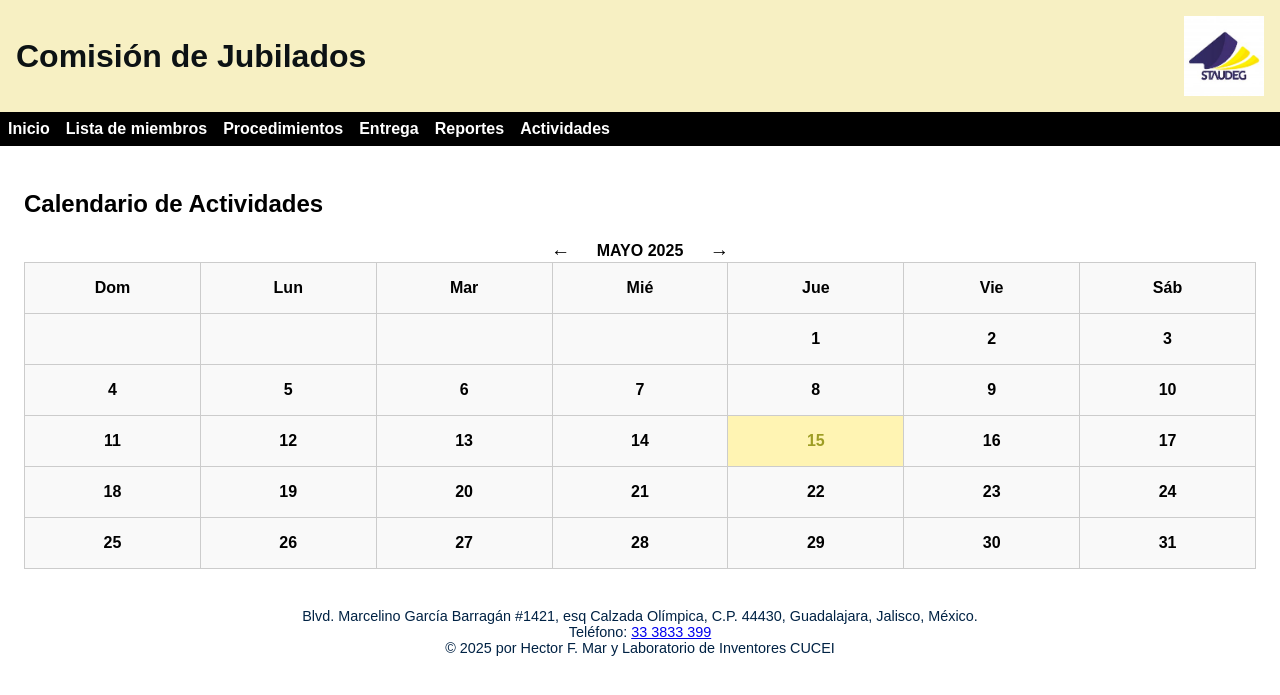
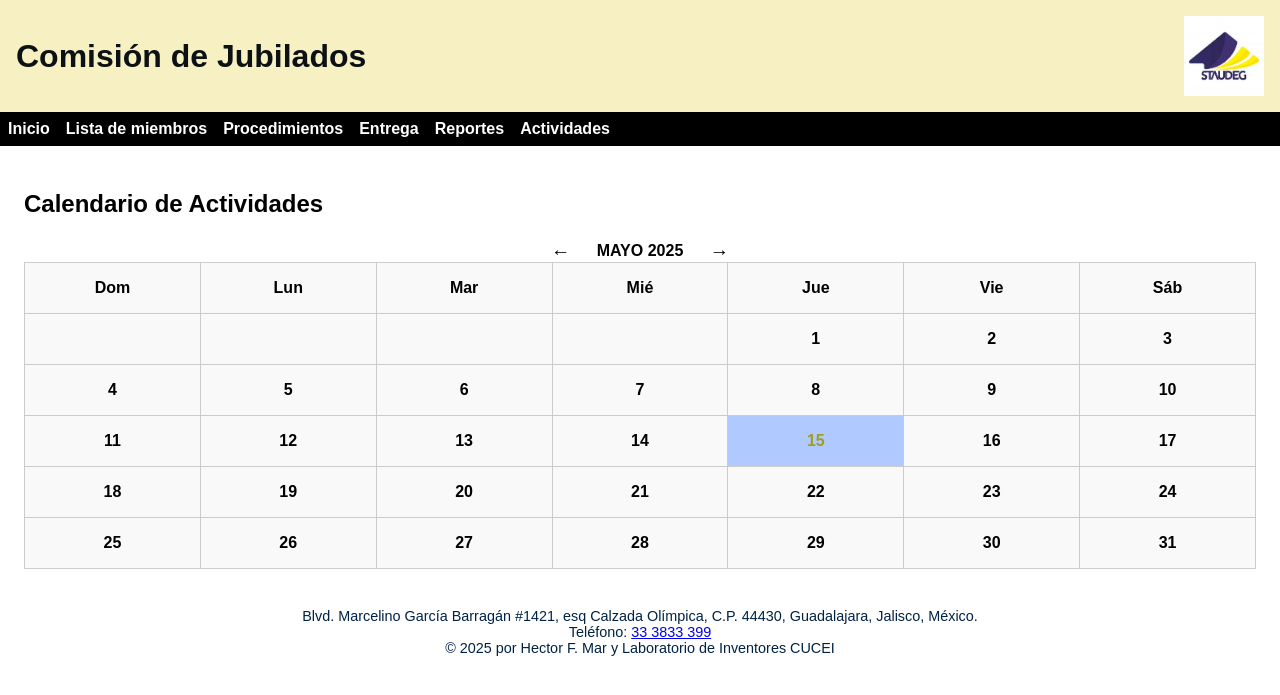
Before and after one commit to HFMD26/HFMD26.github.io, a Jekyll site: the page built from actividades.md, in a window 1280 px wide. Shown: the top 695 px of the page. Built offline with Jekyll 4.4.1, drawn with Linux system fonts in a browser that asks for light colours; comment, search, counter and statistics services are not loaded.

Commit message:
Update calendario.css

```diff
--- a/assets/css/calendario.css
+++ b/assets/css/calendario.css
@@ -39,7 +39,7 @@ th, td {
 }
 
 #calendario td.pasado {
-  background-color: #fff4b3; /* Amarillo suave */
+  background-color: #b0caff; /* azul suave */
   cursor: pointer;
 }
 
```
